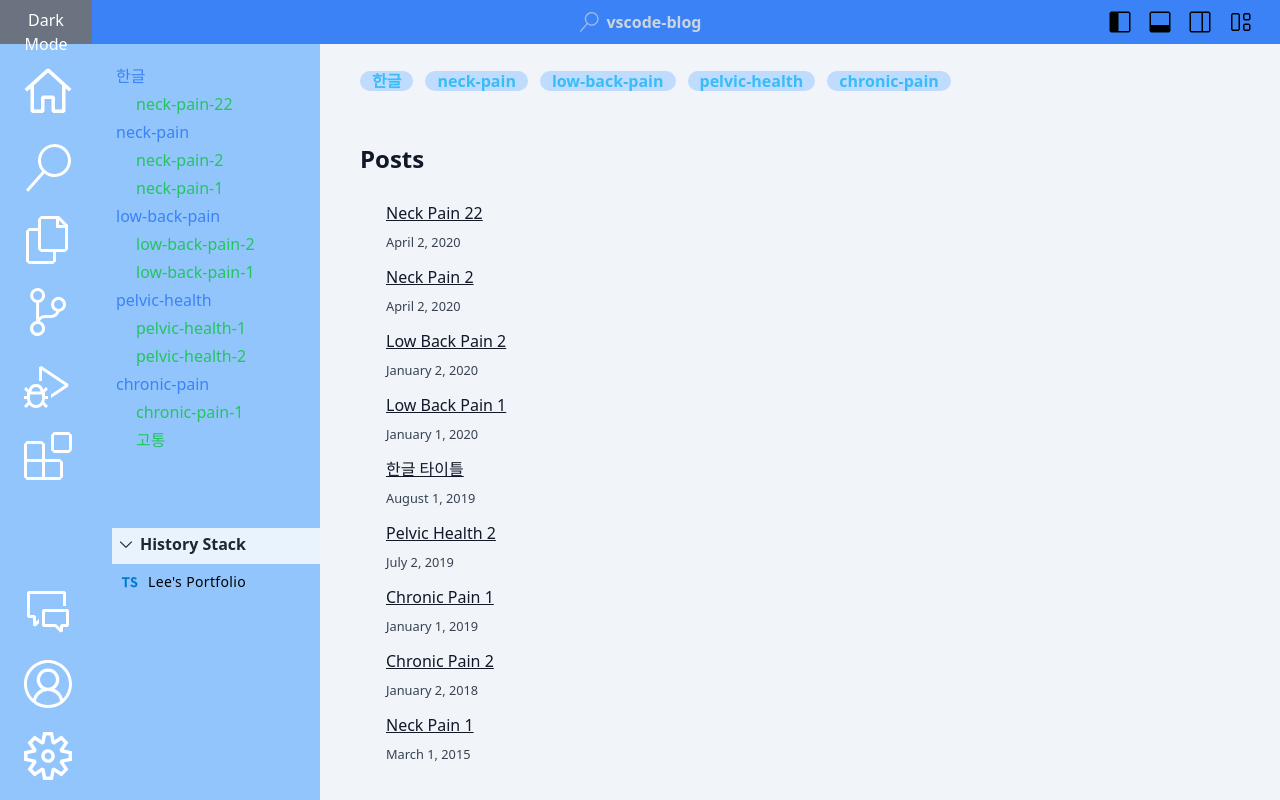
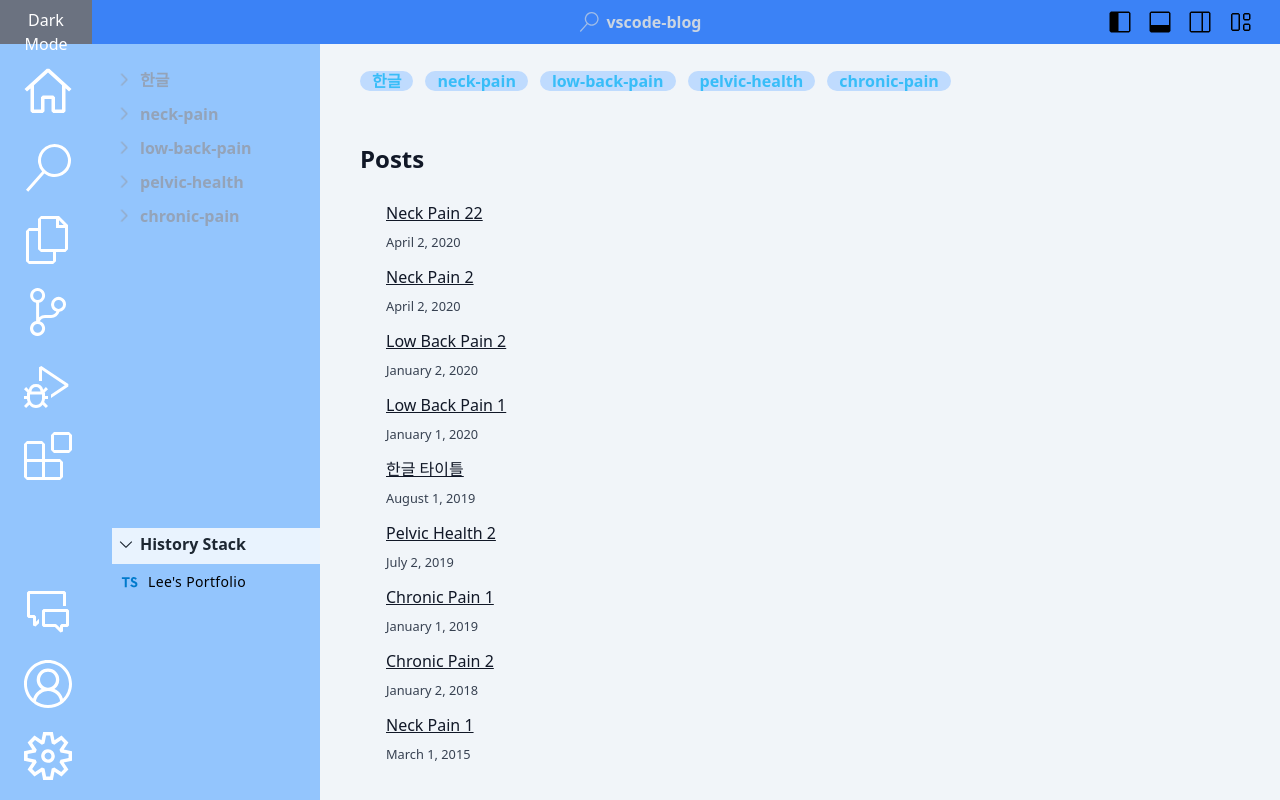
Before and after one commit to matty255/portraits, a Next.js app: page / in a window 1280 px wide. Built offline with nearby package versions, Linux system fonts and the light colour scheme.

Commit message:
fix: 폴더트리 애니메이션 추가

```diff
--- a/src/components/AddOns/FolderTree.tsx
+++ b/src/components/AddOns/FolderTree.tsx
@@ -3,6 +3,9 @@ import { useRecoilState } from "recoil";
 import { allPostsDataState } from "../../../store/allPostsDataState";
 import { PostData } from "@/types/common";
 import Link from "next/link";
+import { motion, AnimatePresence } from "framer-motion";
+import { VscChevronDown } from "react-icons/vsc";
+import { folderOpenState } from "../../../store/folderTreeOpenState";
 
 interface FolderTreeProps {
   folder: string;
@@ -46,50 +49,91 @@ function createFolderTree(posts: PostData[]): FolderTreeProps[] {
   return folderTree;
 }
 
-const RenderFolderTree = ({ node }: { node: FolderTreeProps }) => {
+const RenderFolderTree = ({
+  node,
+  isOpenState,
+  setIsOpenState,
+  initialRender,
+}: {
+  node: FolderTreeProps;
+  isOpenState: Record<string, boolean>;
+  setIsOpenState: React.Dispatch<React.SetStateAction<Record<string, boolean>>>;
+  initialRender: boolean;
+}) => {
+  const toggleIsOpen = (folder: string) => {
+    setIsOpenState((prev: Record<string, boolean>) => ({
+      ...prev,
+      [folder]: !prev[folder],
+    }));
+  };
   return (
-    <div className="ml-5">
-      <Link
-        className="text-blue-500 hover:underline"
-        href={node.isPost ? `${node.path}` : `${node.folder}`}
+    <div className="pl-5">
+      <div
+        className="w-full text-slate-400 hover:underline hover:text-slate-100 pt-1 font-bold inline-flex cursor-pointer"
+        onClick={() => toggleIsOpen(node.folder)}
       >
+        <motion.div
+          initial={initialRender ? { rotate: -90 } : false}
+          animate={{ rotate: isOpenState[node.folder] ? 0 : -90 }}
+          transition={{ duration: 0.4 }}
+          style={{ originX: 0.4, originY: 0.5 }}
+        >
+          <VscChevronDown className="w-5 h-5 mr-1" />
+        </motion.div>
         {node.folder}
-      </Link>
-      {node.isPost && (
+      </div>
+      {node.isPost && isOpenState[node.folder] && (
         <div className="ml-5">
           {node.posts.map((postId, index) => (
-            <div key={index} className="my-1">
-              <Link
-                className="text-green-500 hover:underline"
-                href={`${node.path}/${node.posts[index]}`}
-              >
+            <Link
+              href={`${node.path}/${node.posts[index]}`}
+              key={index}
+              className="my-1 group relative"
+            >
+              <div className="text-gray-500 hover:underline z-10 relative">
                 {postId}
-              </Link>
-            </div>
+              </div>
+              <div className="absolute inset-0 left-[-2.5rem] group-hover:bg-slate-100 group-hover:bg-opacity-10"></div>
+            </Link>
           ))}
         </div>
       )}
       {node.children.map((child, index) => (
-        <RenderFolderTree key={index} node={child} />
+        <RenderFolderTree
+          initialRender={initialRender}
+          key={index}
+          node={child}
+          isOpenState={isOpenState}
+          setIsOpenState={setIsOpenState}
+        />
       ))}
     </div>
   );
 };
 
 const FolderTree = () => {
+  const [isOpenState, setIsOpenState] = useRecoilState(folderOpenState);
   const [allPostsData, setAllPostsData] =
     useRecoilState<PostData[]>(allPostsDataState);
   const [folderTree, setFolderTree] = useState<FolderTreeProps[]>([]);
+  const [initialRender, setInitialRender] = useState(true);
 
   useEffect(() => {
     const newFolderTree = createFolderTree(allPostsData);
     setFolderTree(newFolderTree);
+    setInitialRender(false);
   }, [allPostsData]);
 
   return (
     <div>
       {folderTree.map((node, index) => (
-        <RenderFolderTree key={index} node={node} />
+        <RenderFolderTree
+          key={index}
+          node={node}
+          isOpenState={isOpenState}
+          setIsOpenState={setIsOpenState}
+          initialRender={initialRender}
+        />
       ))}
     </div>
   );
--- /dev/null
+++ b/store/folderTreeOpenState.ts
@@ -0,0 +1,7 @@
+// Recoil State
+import { atom } from "recoil";
+
+export const folderOpenState = atom<Record<string, boolean>>({
+  key: "folderIsOpenState",
+  default: {},
+});
```
